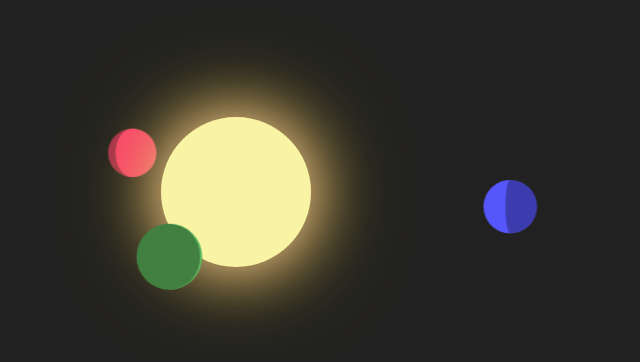
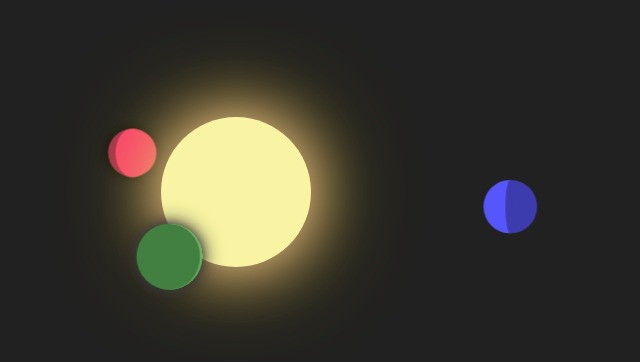
Before and after one commit to YogeshPlanet/Universe, a plain HTML site: page index.html in a window 1280 px wide. Shown: the part 208-570 px from the top of the page, without its empty margins (404-1044 px from the left). Drawn offline with Linux system fonts and the light colour scheme.

Commit message:
Add gredient box shadow for planets

```diff
--- a/style.css
+++ b/style.css
@@ -91,6 +91,7 @@ body {
 
 #second-planet {
   /* background-color: red; */
+  box-shadow: 0 0 20px rgb(35, 36, 35), 0 0 10px rgb(83, 83, 83);
   animation: secondPlanetRender 12s  infinite linear;
 }
 #second-planet:after {
@@ -99,6 +100,7 @@ body {
 
 #third-planet {
   /* background-color: green; */
+  box-shadow: 0 0 20px rgb(18, 19, 17), 0 0 10px rgb(9, 22, 3);
   animation: thirdPlanetRender 12s  infinite linear;
 }
 #third-planet:after {
```
